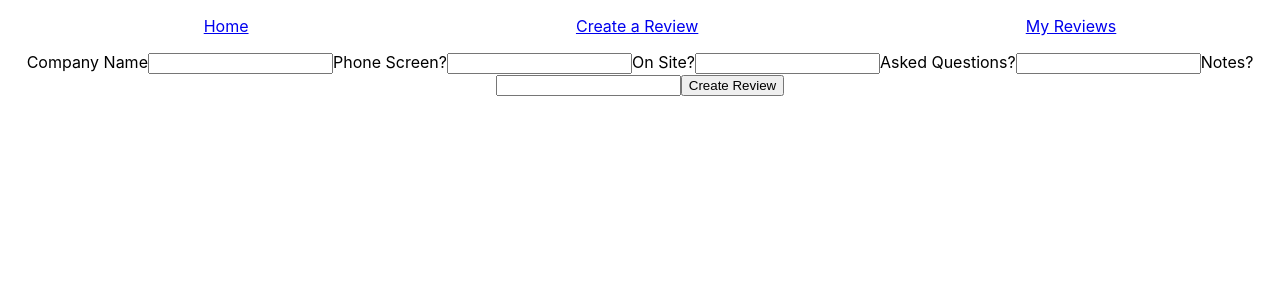
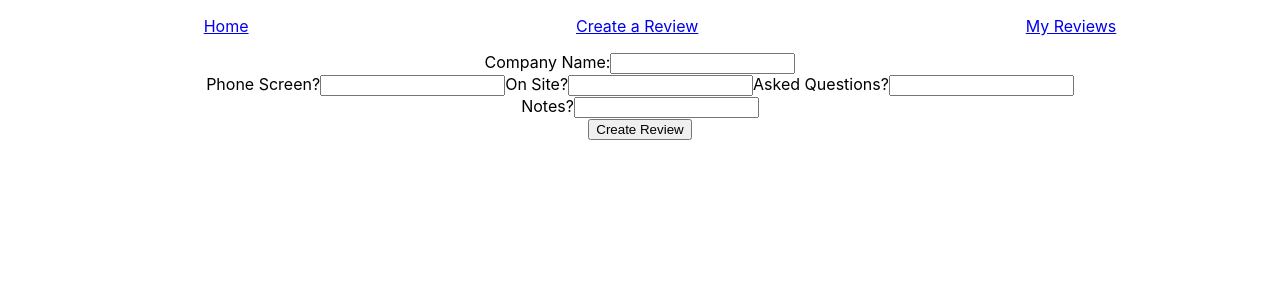
Before and after one commit to WhitnyNicole/job-search-react-redux, a React (Create React App) app: page /reviews/new in a window 1280 px wide. Shown: the top 300 px of the page. Built offline with nearby package versions, Linux system fonts and the light colour scheme; no server answers.

Commit message:
update review form

```diff
--- a/src/components/NewReview.js
+++ b/src/components/NewReview.js
@@ -7,10 +7,10 @@ class NewReview extends Component {
 
     state ={
         company_name: " ",
-        phone_screen: " ",
-        on_site: " ",
-        offer: " ",
-        asked_questions: " ",
+        phone_screen: "",
+        on_site: "",
+        offer: "",
+        asked_questions: "",
         notes: " "
     }
 
@@ -28,7 +28,7 @@ class NewReview extends Component {
         return (
             <div>
                 <form onSubmit={this.submit}>
-                    <label>Company Name</label>
+                    <label>Company Name:</label>
                     <input
                         onChange={this.handleChange}
                         required
@@ -36,6 +36,7 @@ class NewReview extends Component {
                         name="company_name"
                         value={this.state.company_name}
                     />
+                    <br />
                     <label>Phone Screen?</label>
                     <input
                         onChange={this.handleChange}
@@ -44,6 +45,7 @@ class NewReview extends Component {
                         name="phone_screen"
                         value={this.state.phone_screen}
                     />
+
                     <label>On Site?</label>
                     <input
                         onChange={this.handleChange}
@@ -52,6 +54,7 @@ class NewReview extends Component {
                         name="on_site"
                         value={this.state.on_site}
                     />
+
                     <label>Asked Questions?</label>
                     <input
                         onChange={this.handleChange}
@@ -60,6 +63,7 @@ class NewReview extends Component {
                         name="asked_questions"
                         value={this.state.asked_questions}
                     />
+                    <br />
                     <label>Notes?</label>
                     <input
                         onChange={this.handleChange}
@@ -68,6 +72,7 @@ class NewReview extends Component {
                         name="notes"
                         value={this.state.notes}
                     />
+                    <br />
                 <button type="submit">Create Review</button>
                 </form>
             </div>
```
